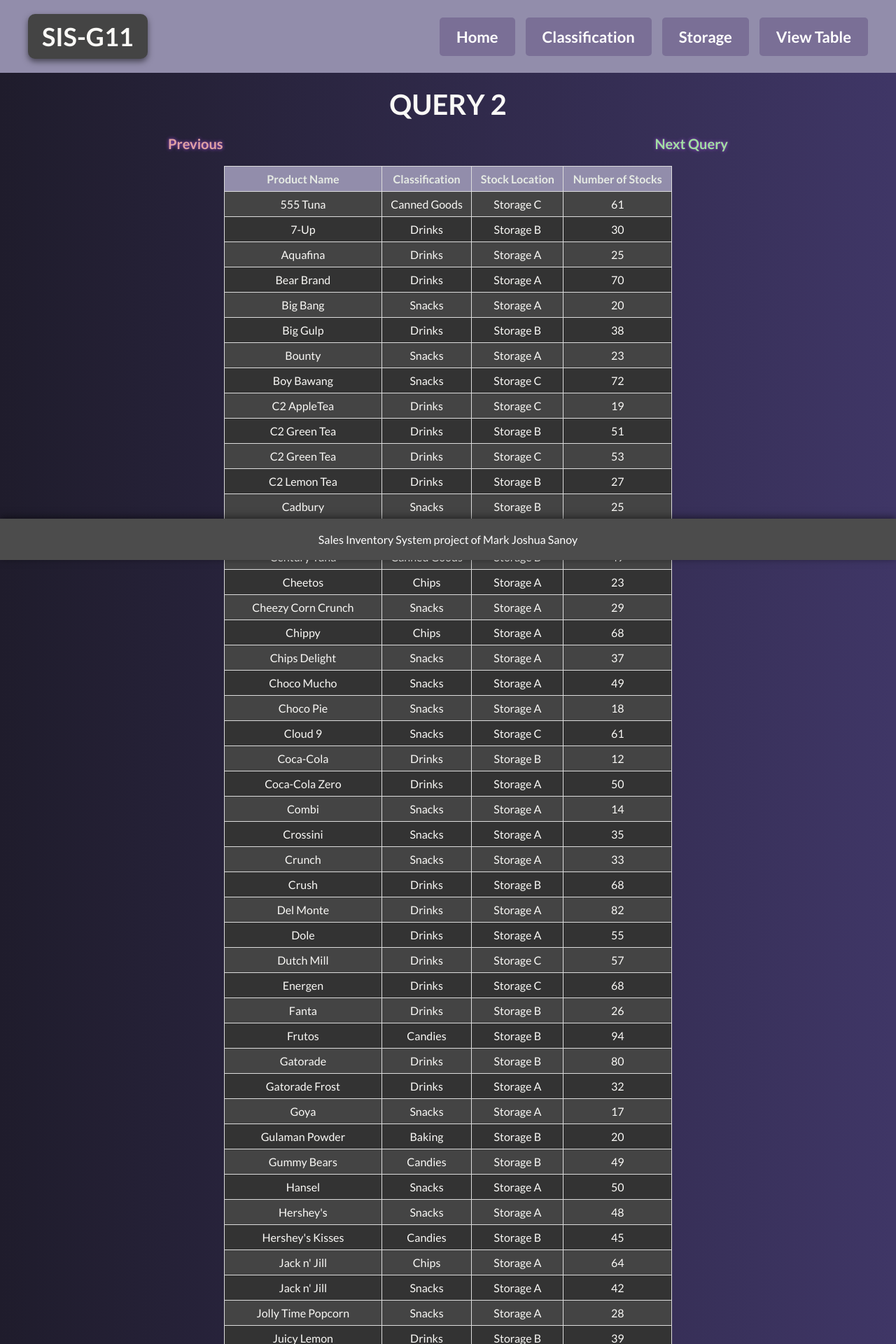
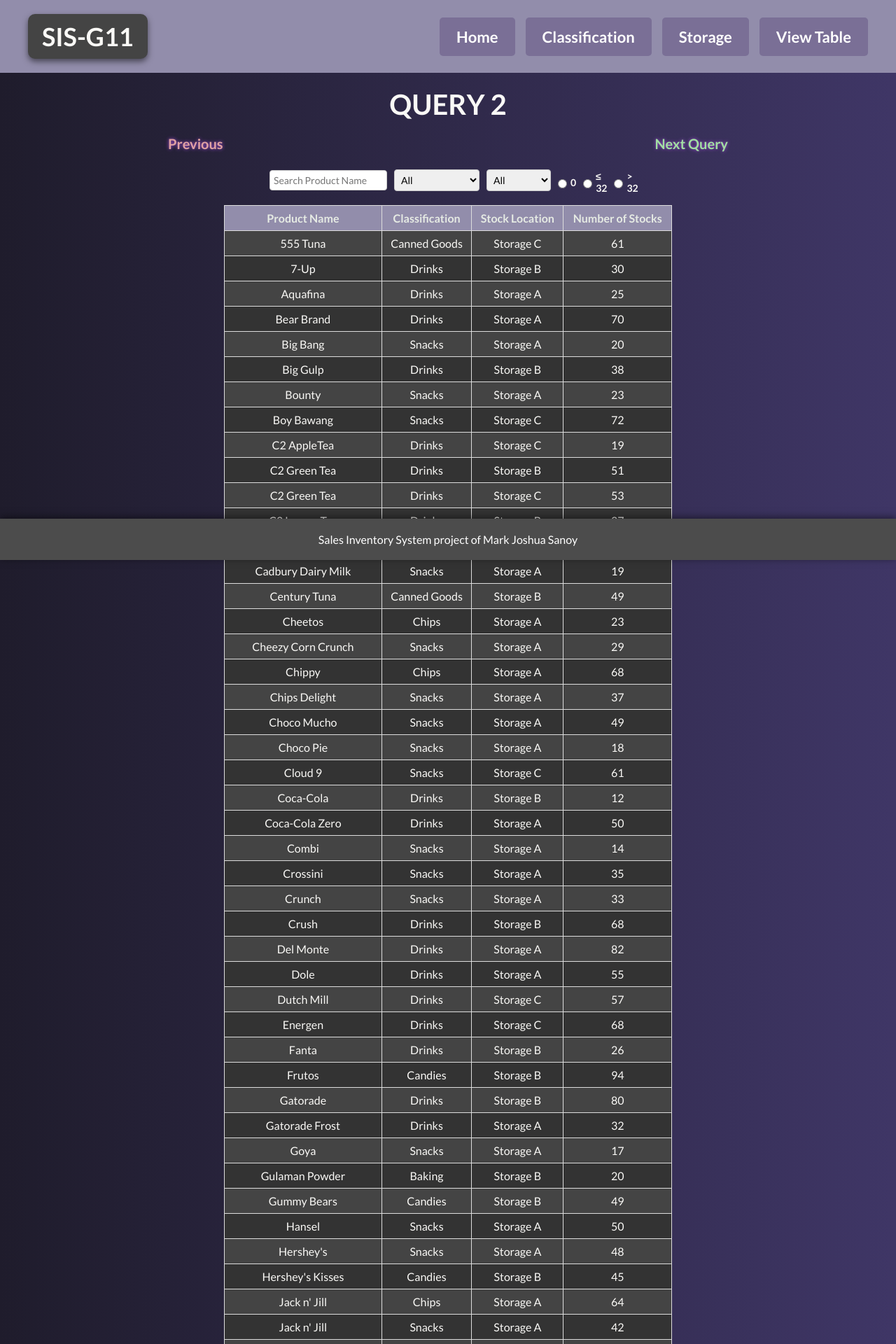
Before and after one commit to MJ-Sanoy/SIS-G11, a PHP site: page /query2.php in a window 1280 px wide. Shown: the top 1920 px of the page at 70% size. Run offline with PHP 8.4, Linux system fonts and the light colour scheme; data comes from the database, SQL or seed files in the repository.

Commit message:
QUERY 2 filter functions

```diff
--- /dev/null
+++ b/q2func.css
@@ -0,0 +1,63 @@
+/* Container for the filters */
+.filter-container {
+    width: 700px;
+    display: flex;
+    justify-content: space-between;
+    align-items: center;
+    margin-bottom: 10px;
+    gap: 10px;
+}
+
+/* Style for the search input */
+#searchInput {
+    padding: 5px;
+    font-size: 14px;
+    width: 250px;
+    border: 1px solid #ccc;
+    border-radius: 4px;
+    margin-bottom: 10px;
+    margin-left: 385px;
+}
+
+/* Style for the dropdown filters */
+select {
+    padding: 5px;
+    font-size: 14px;
+    border: 1px solid #ccc;
+    border-radius: 4px;
+}
+
+/* Style for the classification filter */
+#classificationFilter {
+    padding: 5px;
+    font-size: 14px;
+    width: 200px;
+    border: 1px solid #ccc;
+    margin-bottom: 10px;
+    border-radius: 4px;
+}
+
+/* Style for the storage filter */
+#storageFilter {
+    padding: 5px;
+    font-size: 14px;
+    width: 200px;
+    border: 1px solid #ccc;
+    margin-bottom: 10px;
+    border-radius: 4px;
+}
+
+/* Style for the radio buttons container */
+.radio-group {
+    display: flex;
+    align-items: center;
+    gap: 10px;
+}
+
+/* Style for individual radio buttons */
+.radio-group label {
+    font-size: 14px;
+    display: flex;
+    align-items: center;
+    gap: 5px;
+}
--- /dev/null
+++ b/q2func.js
@@ -0,0 +1,102 @@
+// Function to filter table rows based on product name, classification, storage location, and stock range
+function filterTable() {
+    const searchInput = document.getElementById("searchInput").value.trim().toLowerCase();
+    const classificationFilter = document.getElementById("classificationFilter").value.toLowerCase();
+    const storageFilter = document.getElementById("storageFilter").value.toLowerCase();
+    const stockFilterElement = document.querySelector('input[name="stockFilter"]:checked');
+    const stockFilter = stockFilterElement ? stockFilterElement.value : "";
+    const table = document.getElementById("productTable");
+    const rows = table.getElementsByTagName("tr");
+
+    for (let i = 1; i < rows.length; i++) { // Skip the header row
+        const productName = rows[i].getElementsByTagName("td")[0].textContent.trim().toLowerCase();
+        const classification = rows[i].getElementsByTagName("td")[1].textContent.trim().toLowerCase();
+        const storageLocation = rows[i].getElementsByTagName("td")[2].textContent.trim().toLowerCase();
+        const stock = parseInt(rows[i].getElementsByTagName("td")[3].textContent.trim(), 10);
+
+        const matchesSearch = productName.includes(searchInput);
+        const matchesClassification = classificationFilter === "" || classification === classificationFilter;
+        const matchesStorage = storageFilter === "" || storageLocation === storageFilter;
+
+        let matchesStock = true;
+        if (stockFilter === "0") {
+            matchesStock = stock === 0;
+        } else if (stockFilter === "32") {
+            matchesStock = stock > 0 && stock <= 32;
+        } else if (stockFilter === "greater") {
+            matchesStock = stock > 32;
+        }
+
+        rows[i].style.display = matchesSearch && matchesClassification && matchesStorage && matchesStock ? "" : "none";
+    }
+}
+
+// Function to populate classification filter dynamically
+function populateClassificationFilter() {
+    const table = document.getElementById("productTable");
+    const rows = table.getElementsByTagName("tr");
+    const classificationFilter = document.getElementById("classificationFilter");
+
+    const classifications = new Set();
+    for (let i = 1; i < rows.length; i++) { // Skip the header row
+        const classification = rows[i].getElementsByTagName("td")[1].textContent.trim();
+        classifications.add(classification);
+    }
+
+    classificationFilter.innerHTML = '<option value="">All</option>'; // Reset options
+    classifications.forEach(classification => {
+        const option = document.createElement("option");
+        option.value = classification.toLowerCase();
+        option.textContent = classification;
+        classificationFilter.appendChild(option);
+    });
+}
+
+// Function to populate storage filter dynamically
+function populateStorageFilter() {
+    const table = document.getElementById("productTable");
+    const rows = table.getElementsByTagName("tr");
+    const storageFilter = document.getElementById("storageFilter");
+
+    const storageLocations = new Set();
+    for (let i = 1; i < rows.length; i++) { // Skip the header row
+        const storageLocation = rows[i].getElementsByTagName("td")[2].textContent.trim();
+        storageLocations.add(storageLocation);
+    }
+
+    storageFilter.innerHTML = '<option value="">All</option>'; // Reset options
+    storageLocations.forEach(storageLocation => {
+        const option = document.createElement("option");
+        option.value = storageLocation.toLowerCase();
+        option.textContent = storageLocation;
+        storageFilter.appendChild(option);
+    });
+}
+
+// Function to handle toggling of stock filter
+function toggleStockFilter(event) {
+    const radio = event.target;
+    if (radio.checked && radio.dataset.toggled === "true") {
+        radio.checked = false; // Uncheck the radio button
+        radio.dataset.toggled = "false"; // Reset toggle state
+        filterTable(); // Reapply the filter without stock filter
+    } else {
+        document.querySelectorAll('input[name="stockFilter"]').forEach(r => r.dataset.toggled = "false"); // Reset all toggles
+        radio.dataset.toggled = "true"; // Mark the clicked radio as toggled
+        filterTable(); // Apply the filter
+    }
+}
+
+// Attach event listeners for search, classification, storage, and stock filters
+document.addEventListener("DOMContentLoaded", () => {
+    document.getElementById("searchInput").addEventListener("input", filterTable);
+    document.getElementById("classificationFilter").addEventListener("change", filterTable);
+    document.getElementById("storageFilter").addEventListener("change", filterTable);
+    document.querySelectorAll('input[name="stockFilter"]').forEach(radio => {
+        radio.addEventListener("click", toggleStockFilter);
+        radio.dataset.toggled = "false"; // Initialize toggle state
+        radio.checked = false; // Ensure no radio is selected by default
+    });
+    populateClassificationFilter();
+    populateStorageFilter();
+});
--- a/query2.php
+++ b/query2.php
@@ -1,5 +1,4 @@
 <?php include 'db_connect.php';?>
-<script src="ticker.js"></script>
 <link rel="stylesheet" href="css-main.css">
 <link rel="stylesheet" href="css-table.css">
 <link rel="stylesheet" href="css-query-np.css">
--- a/queryf2.php
+++ b/queryf2.php
@@ -1,4 +1,6 @@
 <script src="table-sort.js"></script>
+<script src="q2func.js" defer></script>
+<link rel="stylesheet" href="q2func.css">
 <?php
 include 'db_connect.php';
 
@@ -15,7 +17,22 @@ $sql = "SELECT p.name AS Product_Name,
 $result = $conn->query($sql);
 
 if ($result->num_rows > 0) {
-    echo "<table class='product-table'>
+    echo "<div class='filter-container'>
+            <input type='text' id='searchInput' placeholder='Search Product Name'>
+            <select id='classificationFilter'>
+                <option value=''>All</option>
+            </select>
+            <select id='storageFilter'>
+                <option value=''>All</option>
+            </select>
+            <div class='radio-group'>
+                <label><input type='radio' name='stockFilter' value='0' checked> 0</label>
+                <label><input type='radio' name='stockFilter' value='32'> ≤ 32</label>
+                <label><input type='radio' name='stockFilter' value='greater'> > 32</label>
+            </div>
+          </div>";
+
+    echo "<table id='productTable' class='product-table'>
             <tr class='table-header'>
                 <th class='table-heading'>Product Name</th>
                 <th class='table-heading'>Classification</th>
```
